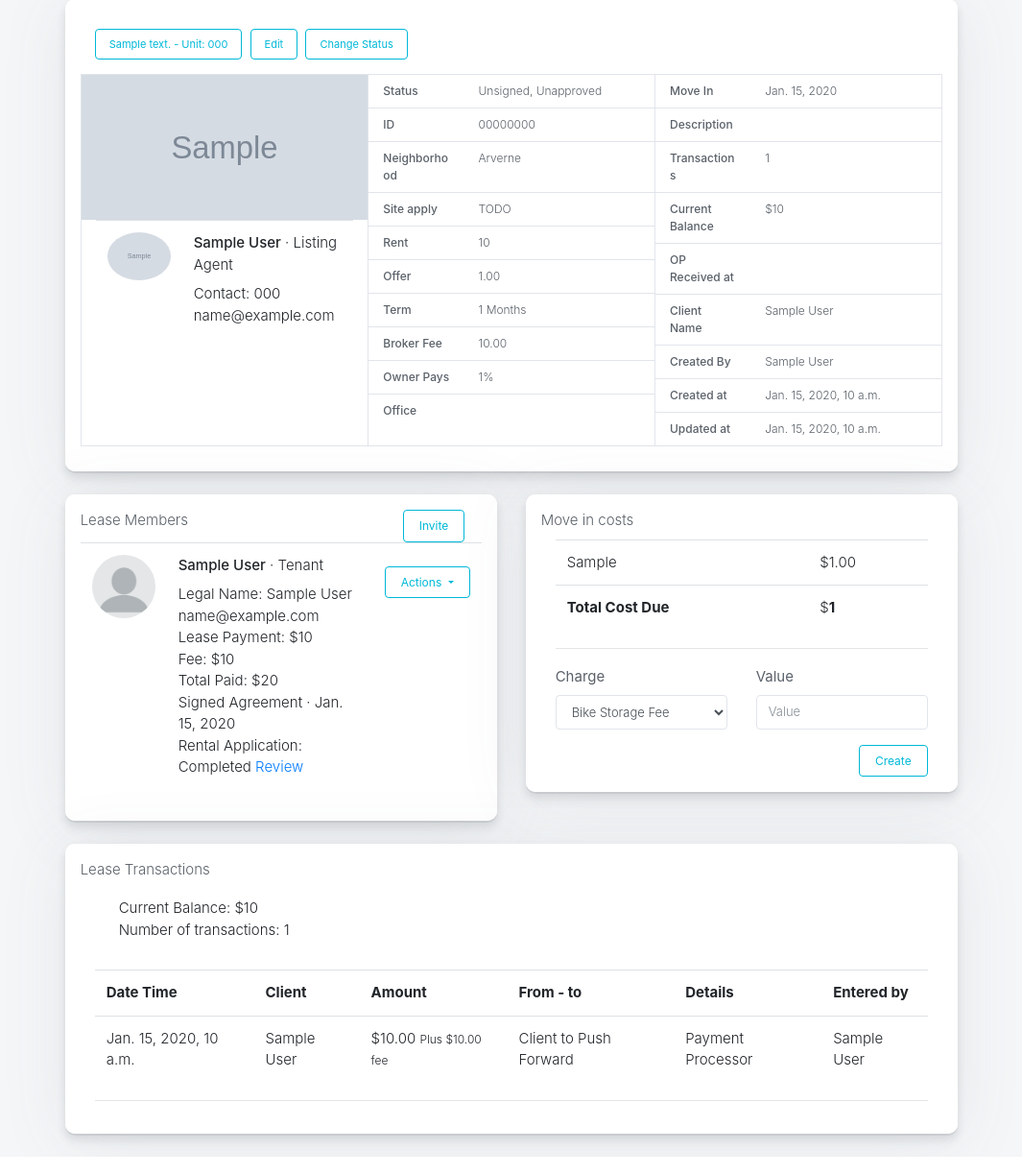
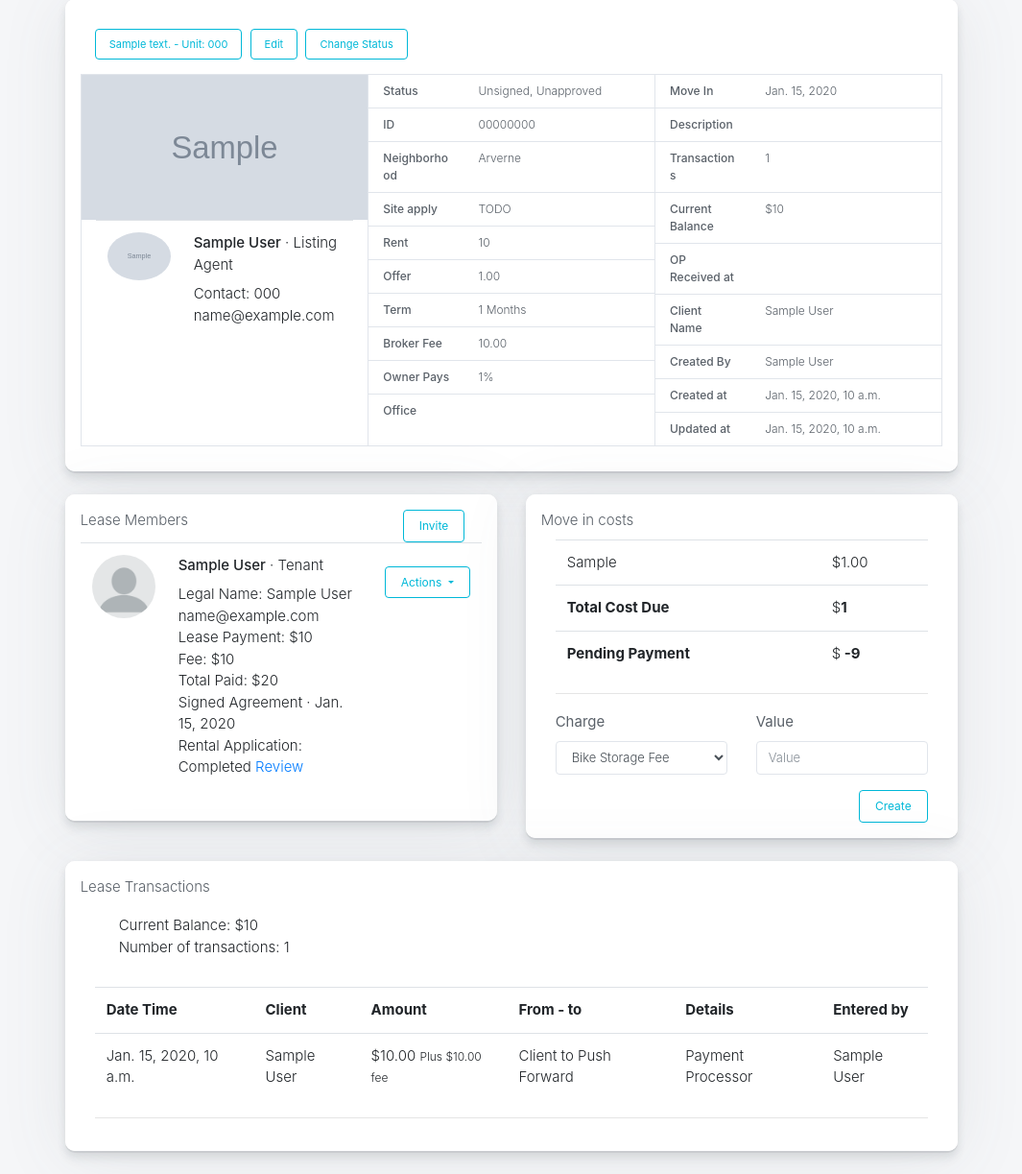
Before and after one commit to apmilen/homenet, a Django app: page /leases/detail/00000000-0000-0000-0000-000000000001 in a window 1280 px wide. Shown: the part 136-1359 px from the top of the page at 96% size, without its empty margins (54-1119 px from the left). Run offline with Django 3.2, Linux system fonts and the light colour scheme; a user stored in the database is signed in; tables that the repository leaves empty hold one stand-in row (values such as "Sample post"); grey boxes marked "Sample" are stand-in pictures; parts of the project's set-up code (start-up, migrations or seed data) failed here and were passed over; some libraries are stand-ins or nearby versions.

Commit message:
Issue #188 Resolved. 'Pending Payment' field added to Payments widget when agent views a lease

```diff
--- a/pennydjango/leases/utils.py
+++ b/pennydjango/leases/utils.py
@@ -1,4 +1,4 @@
-from django.db.models import Q
+from django.db.models import Q, Sum
 
 
 def qs_from_filters(queryset, params):
@@ -48,3 +48,11 @@ def qs_from_filters(queryset, params):
         queryset = queryset.filter(status__in=lease_status)
 
     return queryset
+
+
+def get_lease_pending_payment(lease_transactions, lease_total_move_in_cost):
+    total_paid_lease = lease_transactions.aggregate(Sum('amount'))
+    lease_pending_payment = lease_total_move_in_cost
+    if total_paid_lease['amount__sum'] is not None:
+        lease_pending_payment = lease_total_move_in_cost - total_paid_lease['amount__sum']
+    return lease_pending_payment
--- a/pennydjango/leases/views.py
+++ b/pennydjango/leases/views.py
@@ -32,7 +32,7 @@ from leases.mixins import ClientLeaseAccessMixin
 from leases.models import Lease, LeaseMember, MoveInCost, RentalApplication, \
     RentalAppDocument
 from leases.serializer import LeaseSerializer
-from leases.utils import qs_from_filters
+from leases.utils import qs_from_filters, get_lease_pending_payment
 from leases.constants import LEASE_STATUS
 
 from listings.mixins import ListingContextMixin
@@ -106,6 +106,8 @@ class LeaseDetail(AgentRequiredMixin, DetailView):
         lease_postive_balance = lease_postive_balance['amount__sum'] or 0
         lease_negative_balance = lease_negative_balance['amount__sum'] or 0
         current_balance = lease_postive_balance - lease_negative_balance
+        lease_pending_payment = get_lease_pending_payment(
+            lease_transactions, MoveInCost.objects.total_by_offer(self.object.id))
         context['listing'] = self.object.listing
         context['lease_members'] = lease_members
         context['move_in_costs'] = move_in_costs
@@ -119,6 +121,7 @@ class LeaseDetail(AgentRequiredMixin, DetailView):
         context['lease_transactions'] = lease_transactions
         context['number_of_transactions'] = lease_transactions.count()
         context['current_balance'] = current_balance
+        context['lease_pending_payment'] = lease_pending_payment
 
         return context
 
@@ -269,9 +272,15 @@ class MoveInCostCreate(MainObjectContextMixin, AgentRequiredMixin, CreateView):
         cost.offer = lease
         cost.save()
         total = MoveInCost.objects.total_by_offer(lease.id)
+        lease_transactions = Transaction.objects.filter(
+            lease_member__offer=lease,
+            status=APPROVED
+        )
+        pending_payment = get_lease_pending_payment(lease_transactions, total)
         return JsonResponse(data={
             'status': 200,
             'total': total,
+            'pending_payment': pending_payment,
             'value': render_to_string('leases/move_in_cost.html', context={
                 'charge': cost.charge,
                 'value': cost.value
@@ -460,11 +469,9 @@ class ClientLease(ClientOrAgentRequiredMixin,
             lease_member__offer=lease,
             status=APPROVED
         )
-        total_paid_lease = lease_transactions.aggregate(Sum('amount'))
         total_move_in_cost = MoveInCost.objects.total_by_offer(lease.id)
-        lease_pending_payment = total_move_in_cost
-        if total_paid_lease['amount__sum'] is not None:
-            lease_pending_payment = total_move_in_cost - total_paid_lease['amount__sum']
+        lease_pending_payment = get_lease_pending_payment(
+            lease_transactions, total_move_in_cost)
         # Context
         context['key'] = settings.STRIPE_PUBLISHABLE_KEY
         context['plaid_key'] = settings.PLAID_PUBLIC_KEY
--- a/pennydjango/templates/leases/lease_agent.html
+++ b/pennydjango/templates/leases/lease_agent.html
@@ -66,6 +66,14 @@ Lease Detail
                       <td><b class="font-weight-bold">Total Cost Due</b></td>
                       <td>$<b class="font-weight-bold" id="total-cost-due">{{ total }}</b></td>
                     </tr>
+                    <tr>
+                      <td><b class="font-weight-bold">Pending Payment</b></td>
+                      <td>
+                        $<b class="font-weight-bold" id="lease-pending-payment">
+                        {{ lease_pending_payment|default_if_none:"" }}
+                      </b>
+                      </td>
+                    </tr>
                     </tbody>
                   </table>
                   <hr/>
@@ -112,6 +120,7 @@ Lease Detail
                       if (response.status == 200) {
                           $("#move-body-table").prepend(response.value)
                           $("#total-cost-due").html(response.total)
+                          $("#lease-pending-payment").html(response.pending_payment)
                       } else if(response.status == 500) {
                           console.log(response.errors)
                       }
```
